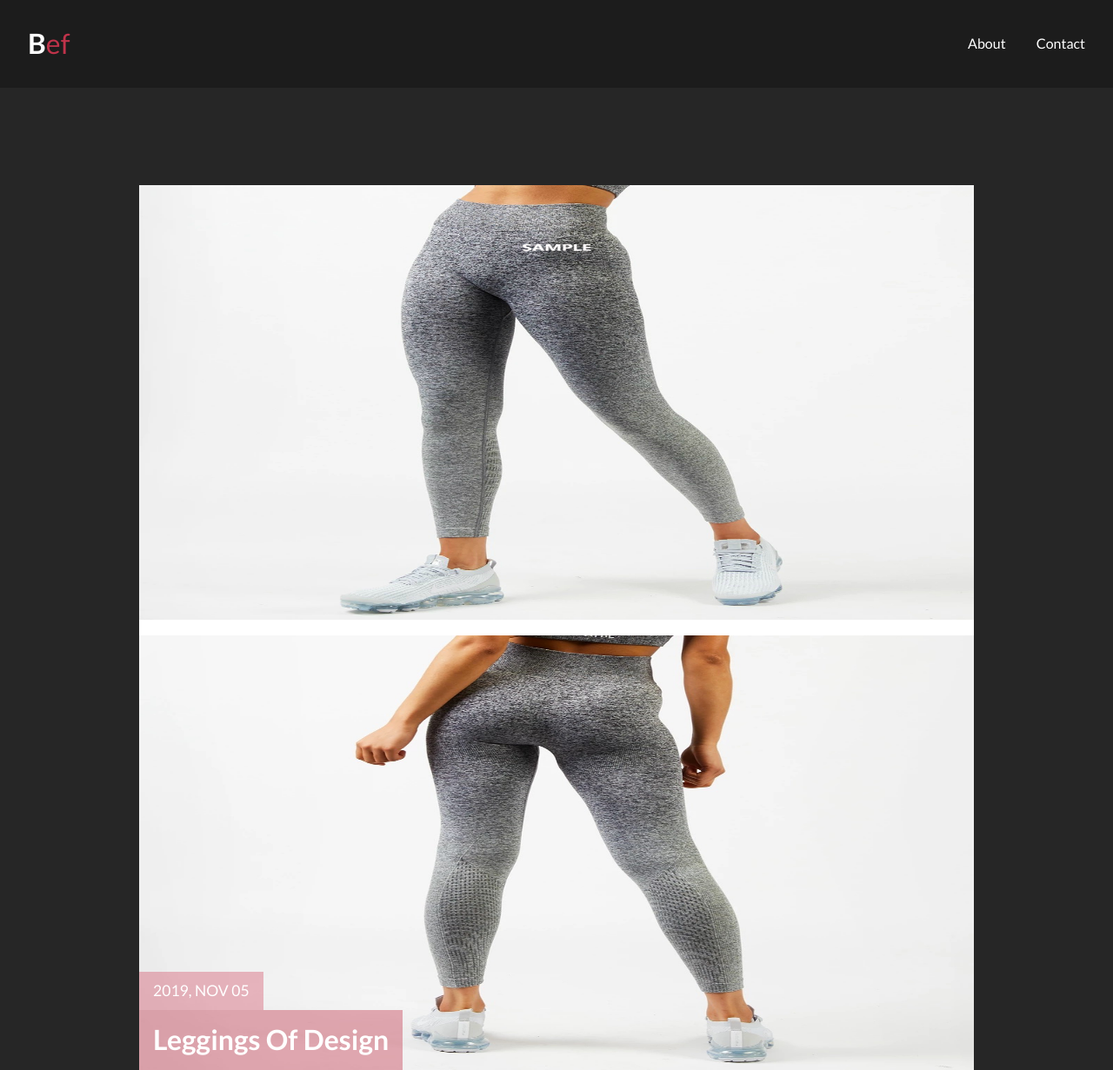
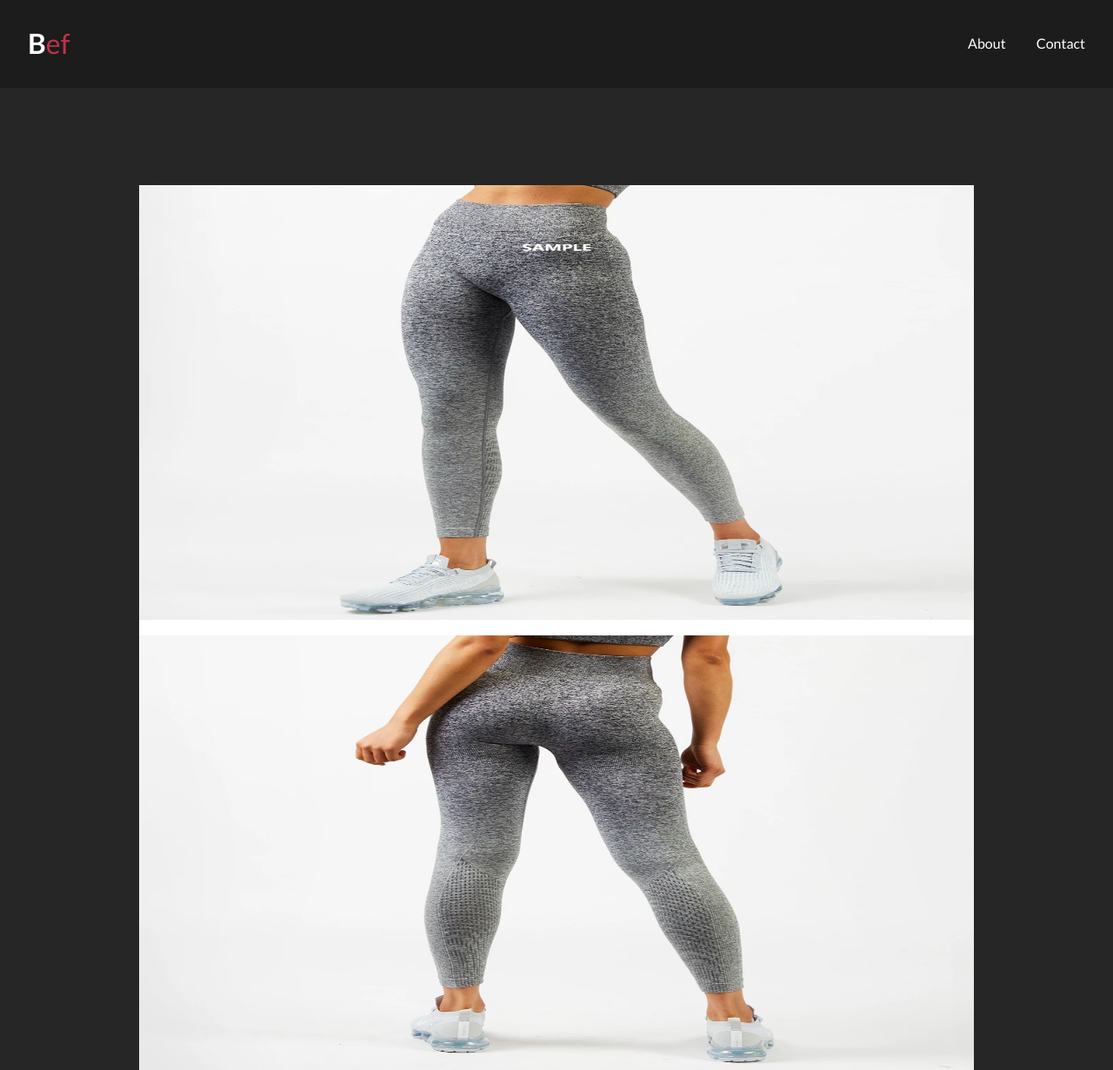
Before and after one commit to sxy-jingyuan/sxy-jingyuan.github.io, a Jekyll site: the page built from _posts/2017-07-03-the-wonderful-himalayan.markdown, in a window 1280 px wide. Shown: the top 1231 px of the page at 87% size. Built offline with Jekyll 4.4.1, drawn with Linux system fonts in a browser that asks for light colours; comment, search, counter and statistics services are not loaded; grey boxes are pictures that could not be loaded.

Commit message:
add 3th img
add 3th img

```diff
--- a/_layouts/post.html
+++ b/_layouts/post.html
@@ -16,6 +16,13 @@
       </span>
       <div class="post_image_1">
         <img src={{ "/assets/img/" | prepend: site.baseurl | append : page.img_1}}>
+      </div>
+      <span>
+      <!--加空格 -->
+      <!--加空格 -->
+      </span>
+      <div class="post_image_2">
+        <img src={{ "/assets/img/" | prepend: site.baseurl | append : page.img_2}}>
       </div>
       <div class="post_description">
         <p class="post_meta">{{page.date | date: '%Y, %b %d'}}</p>
--- a/_posts/2017-07-03-the-wonderful-himalayan.markdown
+++ b/_posts/2017-07-03-the-wonderful-himalayan.markdown
@@ -3,6 +3,7 @@
 title: "Leggings Of Design"
 img: legging-megacme-1.jpg # Add image post (optional)
 img_1: leggings-megacme-1-1.jpg # Add image post (optional)
+img_2: leggings-megacme-1-2.jpg # Add image post (optional)
 date: 2019-11-05 12:55:00 +0300
 description: You’ll find this post in your `_posts` directory. Go ahead and edit it and re-build the site to see your changes. # Add post description (optional)
 tag: [Leggings, Seamless]
```
Also changed, not shown: assets/img/legging-megacme-1-2.jpg (added), assets/img/leggings-megacme-1-1.jpg.
